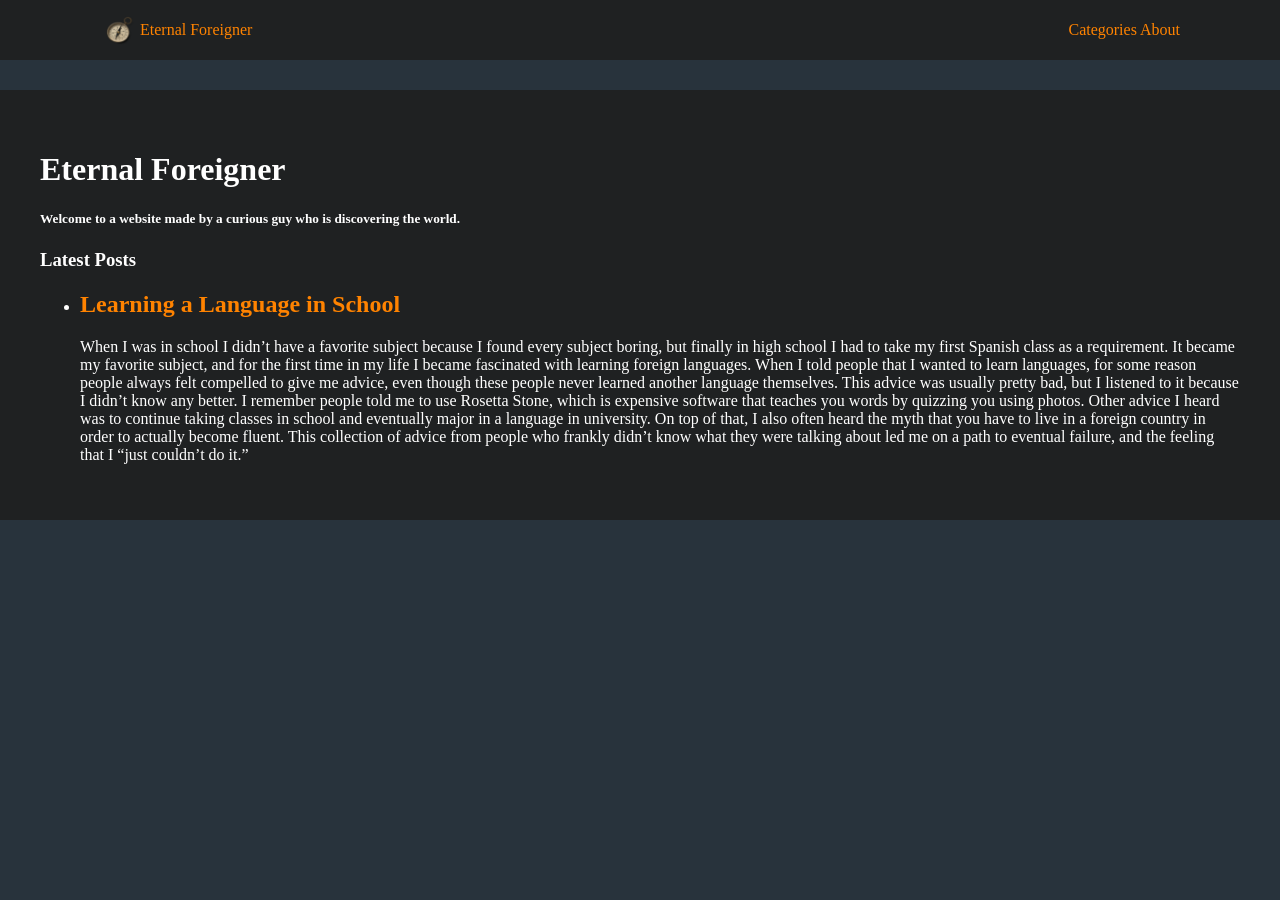
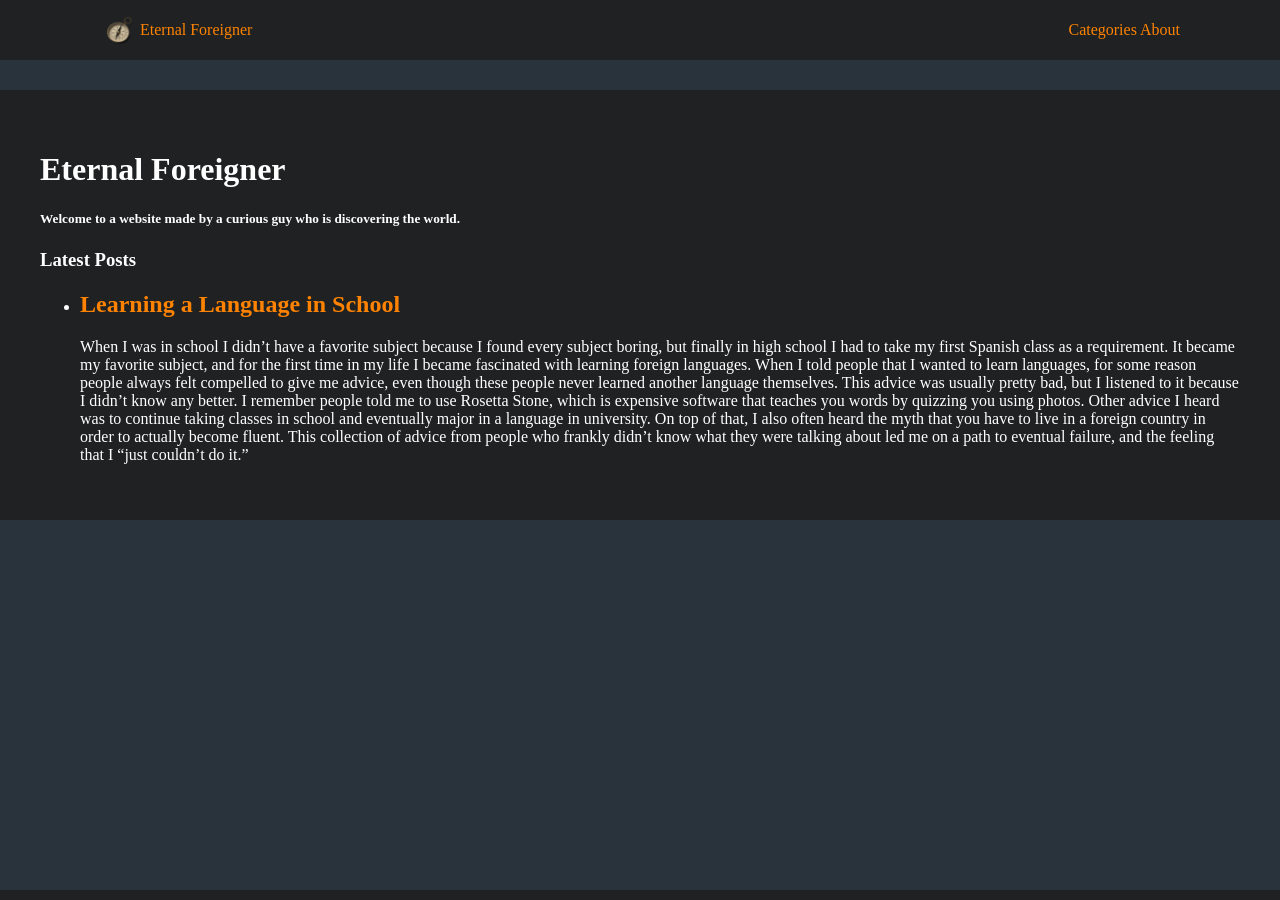
Before and after one commit to EternalForeigner/Eternal-Foreigner-Site, a Jekyll site: the page built from index.html, in a window 1280 px wide. Built offline with Jekyll 4.4.1, drawn with Linux system fonts in a browser that asks for light colours.

Commit message:
organized scss, added footer

```diff
--- /dev/null
+++ b/_includes/footer.html
@@ -0,0 +1,2 @@
+<div class="footer">
+</div>
--- a/_layouts/default.html
+++ b/_layouts/default.html
@@ -11,5 +11,6 @@
     <div class="page-content">
       {{ content }}
     </div>
+    {% include footer.html %}
   </body>
 </html>
--- /dev/null
+++ b/_sass/footer.scss
@@ -0,0 +1,8 @@
+.footer {
+  padding: 5px 100px;
+  background: #1F2122;
+  display: flex;
+  position: fixed;
+  bottom: 0;
+  width: 100%;
+}
--- a/_sass/main.scss
+++ b/_sass/main.scss
@@ -17,32 +17,9 @@
   color: #FFF;
 }
 
-.header {
-  padding: 0px 100px;
-  background: #1F2122;
-  display: flex;
-}
-
-.header-logo {
-  max-height: 30px;
-  margin: 15px 5px;
-}
-
-.homelink{
-  display: flex;
-}
-
-.homelink-text {
-  margin: auto;
-}
-
 .divider {
   display: flex;
   flex: 1;
-}
-
-.header-nav {
-  margin: auto;
 }
 
 .page-content {
--- /dev/null
+++ b/_sass/navigation.scss
@@ -0,0 +1,22 @@
+.header {
+  padding: 0px 100px;
+  background: #1F2122;
+  display: flex;
+}
+
+.header-logo {
+  max-height: 30px;
+  margin: 15px 5px;
+}
+
+.homelink{
+  display: flex;
+}
+
+.homelink-text {
+  margin: auto;
+}
+
+.header-nav {
+  margin: auto;
+}
--- a/assets/css/styles.scss
+++ b/assets/css/styles.scss
@@ -1,3 +1,5 @@
 ---
 ---
 @import "main";
+@import "navigation";
+@import "footer";
```
